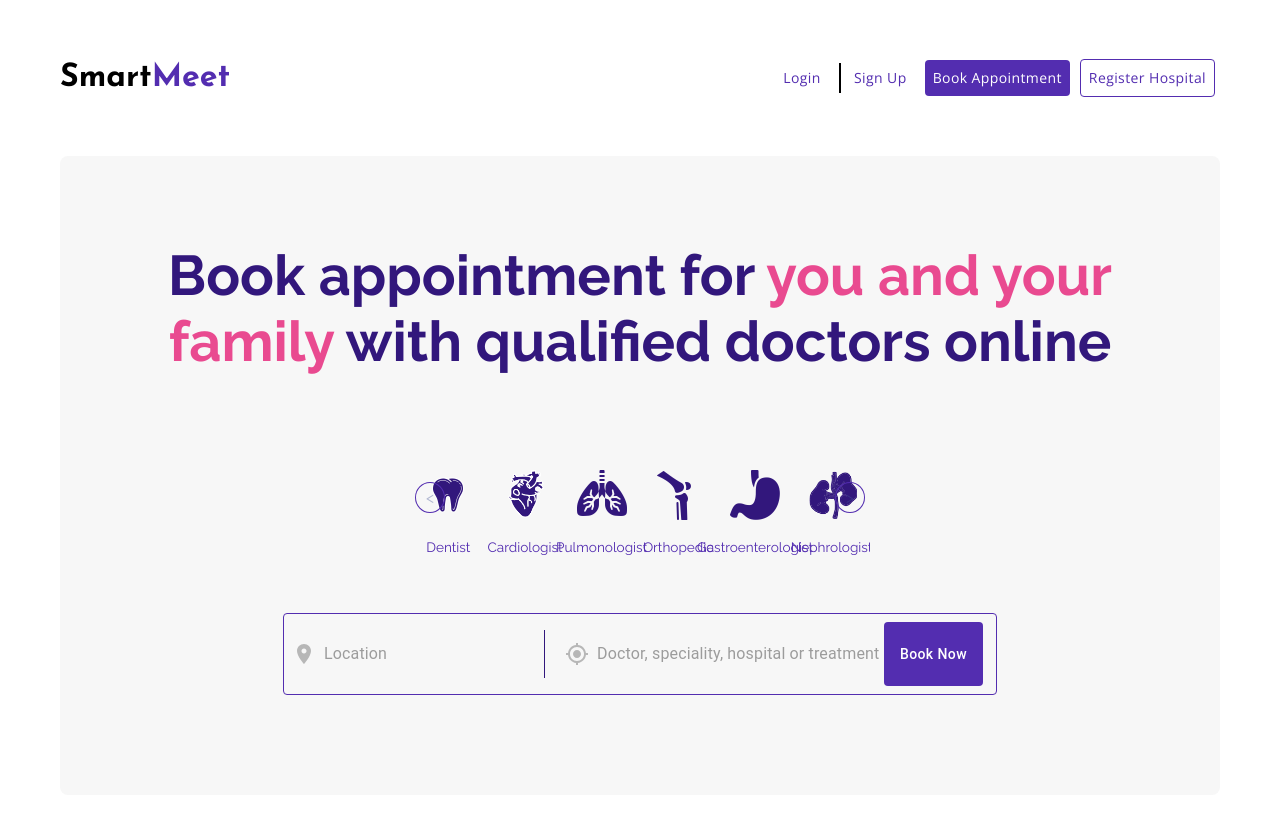
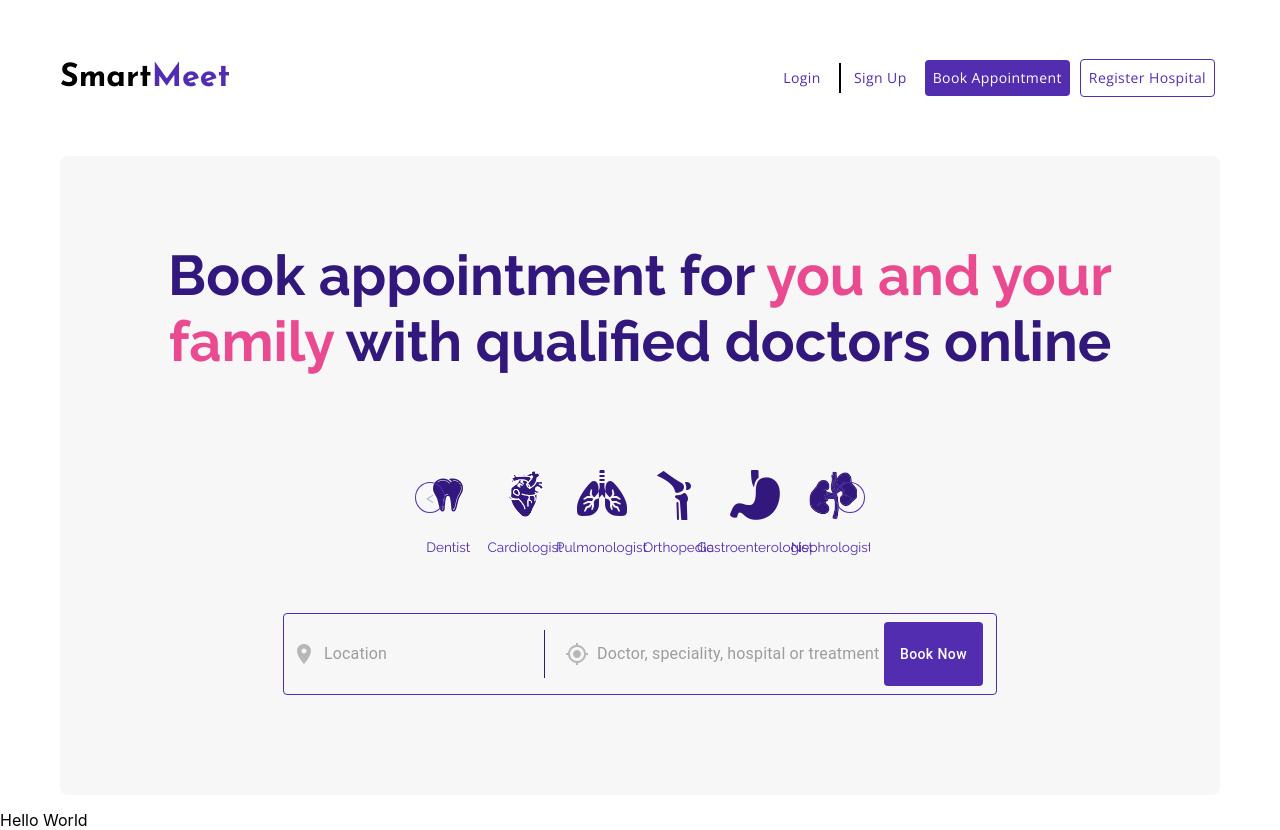
Before and after one commit to khalatevarun/SmartMeet, a React (Create React App) app: page / in a window 1280 px wide. Built offline with nearby package versions, Linux system fonts and the light colour scheme.

Commit message:
add starter files

```diff
--- a/src/App.js
+++ b/src/App.js
@@ -1,11 +1,13 @@
 import Hero from './components/hero-section/Hero';
 import Navbar from './components/navbar/Navbar';
+import Section2 from './components/section2/Section2';
 
 const App = () => {
   return (
     <div className="App">
       <Navbar />
       <Hero />
+      <Section2 />
     </div>
   );
 };
--- /dev/null
+++ b/src/components/section2/Section2.js
@@ -0,0 +1,4 @@
+const Section2 = () => {
+  return <div>Hello World</div>;
+};
+export default Section2;
```
Also changed, not shown: src/components/section2/Section.css (added).
